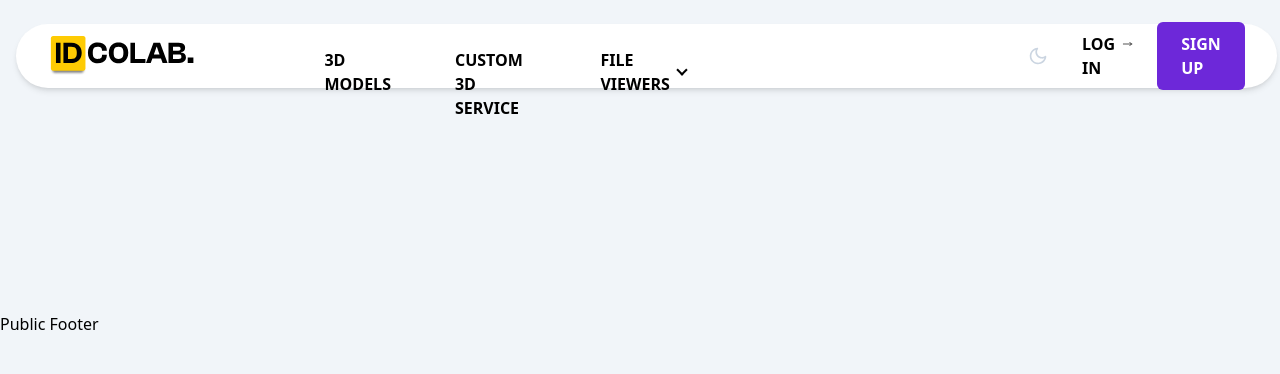
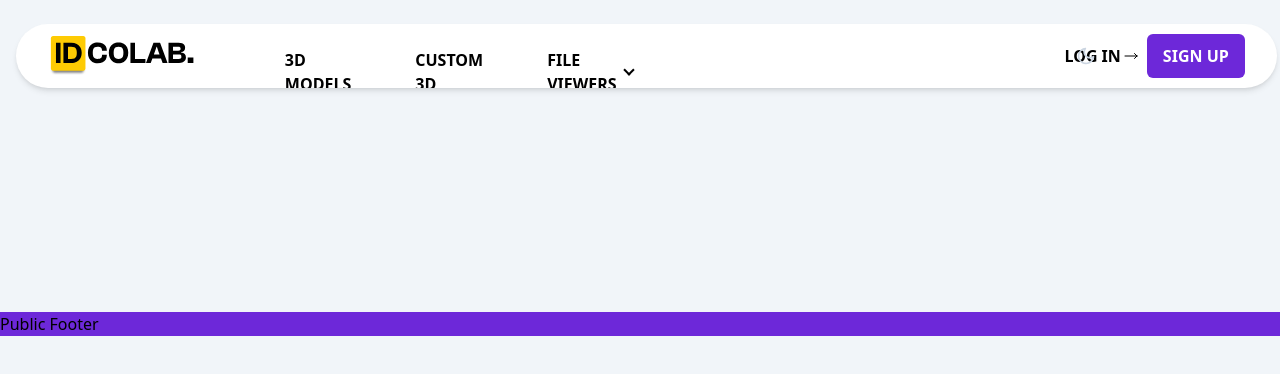
Before and after one commit to Manimsn/collab-apis, a Next.js app in the folder front-end/: page / in a window 1280 px wide. Shown: the top 374 px of the page. Built offline with nearby package versions, Linux system fonts and the light colour scheme; what tailgrids would draw is missing.

Commit message:
Feat: UI adjustment for public header

```diff
--- a/front-end/components/layout/Footer.tsx
+++ b/front-end/components/layout/Footer.tsx
@@ -2,7 +2,7 @@ import React from "react";
 
 const Footer = () => {
   console.log("Public Footer Rendered");
-  return <div>Public Footer</div>;
+  return <div className="bg-red sm:bg-green md:bg-blue lg:bg-yellow xl:bg-purple 2xl-pink">Public Footer</div>;
 };
 
 // ✅ Export directly
--- a/front-end/components/layout/PublicHeader.tsx
+++ b/front-end/components/layout/PublicHeader.tsx
@@ -47,10 +47,11 @@ export default function Header() {
     // xl:w-1/4: At 1280px (extra-large screens), width becomes 25%.
     // 2xl:w-1/5: At 1536px and above, width becomes 20%.
     // bg-red sm:bg-green md:bg-blue lg:bg-yellow xl:bg-purple 2xl-pink
+    // red, blue, purple
     <header
       className={`
-        lg:mx-4 lg:my-8 xl:mx-4 xl:my-6 flex
-        w-full lg:w-[97%] xl:w-[98.5%] items-center lg:rounded-full bg-white px-6 py-3 shadow-md dark:bg-dark-3 h-16 font-inter font-semibold`}
+        lg:mx-4 xl:mx-4 lg:my-8 xl:my-6 flex
+        w-full md:w-full md:max-w-none md:overflow-hidden lg:w-[97%] xl:w-[98.5%] items-center md:rounded-none lg:rounded-full bg-white px-6 py-3 shadow-md dark:bg-dark-3 h-16 font-inter font-semibold`}
     >
       <div className="container mx-auto max-w-none 2xl:w-full xl:mx-2">
         <div className="relative -mx-4 flex items-center justify-between">
@@ -75,20 +76,20 @@ export default function Header() {
               />
             </Link>
           </div>
-          <div className="flex w-full items-center justify-between px-4">
-            <div>
+          <div className="flex w-full items-center xl:justify-end px-4 xl:-mr-0 md:-mr-[6%]">
+            <div className="xl:w-[40%]">
               <button
                 onClick={() => setOpen(!open)}
                 className={` ${
                   open && "navbarTogglerActive"
-                } absolute right-4 top-1/2 block -translate-y-1/2 rounded-lg px-3 py-[6px] ring-primary focus:ring-2 lg:hidden`}
+                } absolute -right-4 top-1/2 block -translate-y-1/2 rounded-lg px-3 py-[6px] ring-primary focus:ring-2 lg:hidden`}
               >
                 <span className="relative my-[6px] block h-[2px] w-[30px] bg-body-color dark:bg-white"></span>
                 <span className="relative my-[6px] block h-[2px] w-[30px] bg-body-color dark:bg-white"></span>
                 <span className="relative my-[6px] block h-[2px] w-[30px] bg-body-color dark:bg-white"></span>
               </button>
               <nav
-                className={`h-16 absolute right-4 top-full z-50 w-full max-w-[250px] rounded-lg bg-white py-5 shadow lg:static lg:block lg:w-full lg:max-w-full lg:bg-transparent lg:px-6 lg:py-0 lg:shadow-none ${
+                className={`h-16 absolute right-4 xl:-ml-[75%] top-full z-50 w-full lg:w-full max-w-[250px] rounded-lg bg-white py-5 shadow lg:static lg:block lg:max-w-full lg:bg-transparent lg:px-6 lg:py-0 lg:shadow-none ${
                   !open && "hidden"
                 } `}
               >
@@ -126,15 +127,16 @@ export default function Header() {
               </nav>
             </div>
             <div
-              className={`
-              w-[60%] md:w-[60%] lg:w-[46%] flex md:justify-end lg:justify-end`}
+              // className={`
+              // w-[60%] md:w-[60%] lg:w-[46%] flex md:justify-end lg:justify-end`}
+              className="w-[90%] md:w-[50%] justify-end xl:w-[20%] flex xl:justify-end xl:-mr-[26%]"
             >
               <ThemeToggle />
             </div>
-            <div className="hidden justify-end pr-16 sm:flex lg:pr-0">
+            <div className="hidden justify-end pr-16 md:pr-8 sm:flex lg:pr-0 md:w-[42%] xl:w-[40%]">
               <Link
                 href="/#"
-                className="flex px-6 py-2.5 text-base text-dark hover:text-primary dark:text-white"
+                className="flex px-6 sm:px-0 md:px-4 lg:px-2 xl:px-2 sm:text-xs md:text-xs xl:text-base text-base md:justify-center items-center py-2.5  text-dark hover:text-primary dark:text-white "
               >
                 LOG IN
                 <ForwardArrowIcon />
@@ -142,7 +144,7 @@ export default function Header() {
 
               <Link
                 href="/#"
-                className="rounded-md bg-purple px-6 py-2.5 text-base text-white hover:bg-primary/90"
+                className="flex justify-center items-center rounded-md bg-purple px-6 sm:text-xs xl:text-base text-base sm:px-0 md:px-4 py-2.5  text-white hover:bg-primary/90"
               >
                 SIGN UP
               </Link>
```
